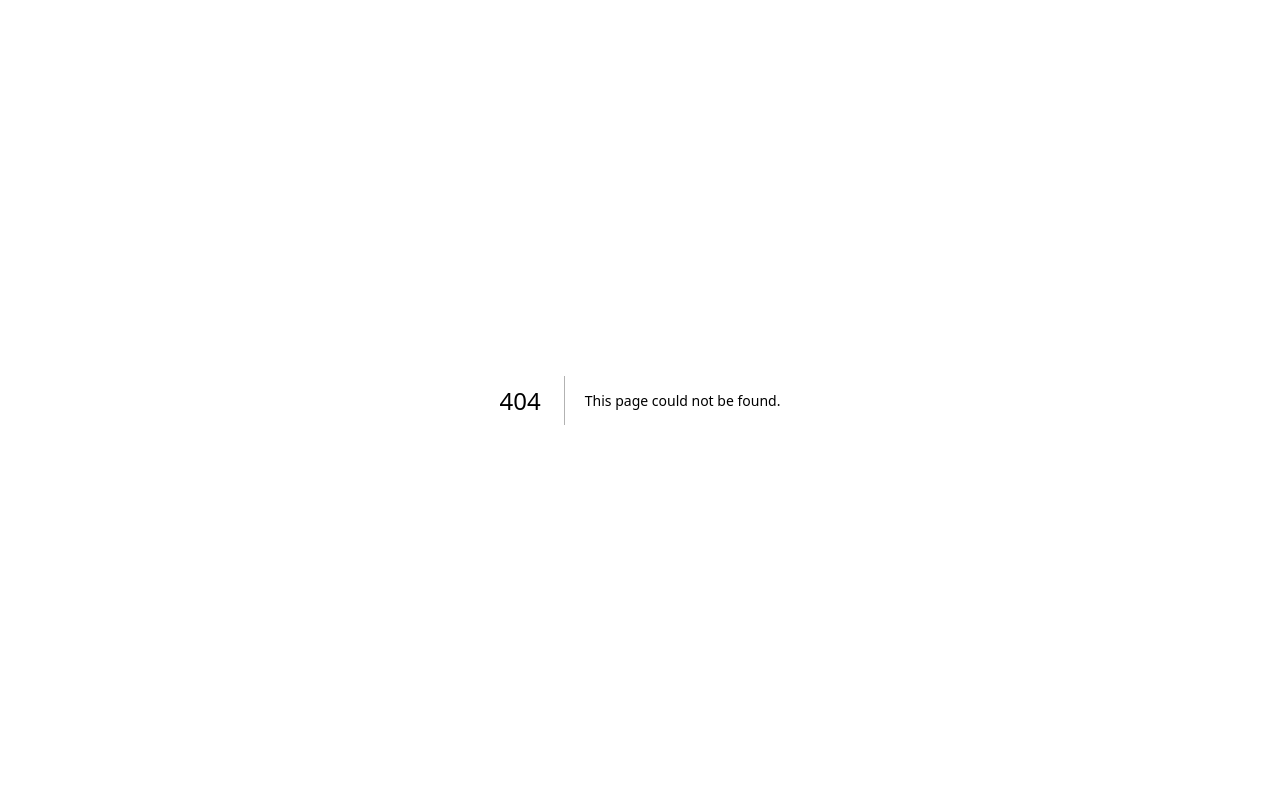
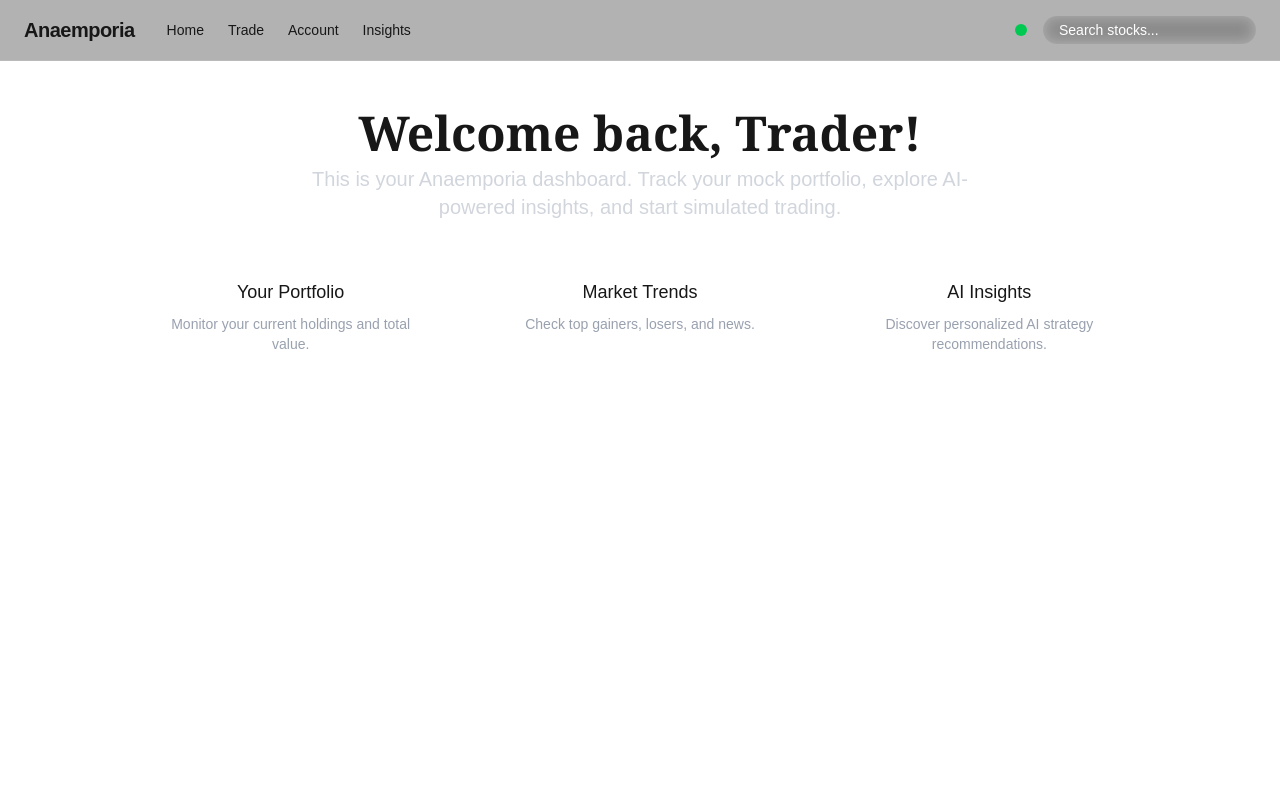
Before and after one commit to TanishqM1/anaemporiafrontend, a Next.js app: page /Homepage in a window 1280 px wide. Before the commit this address had no page. Shown: the top 800 px of the page. Built offline with nearby package versions, Linux system fonts and the light colour scheme; no server answers.

Commit message:
temp homepage

```diff
--- /dev/null
+++ b/app/Homepage/page.tsx
@@ -0,0 +1,38 @@
+"use client";
+
+import { UserButton, useUser } from "@clerk/nextjs";
+
+export default function DashboardPage() {
+  const { user } = useUser();
+
+  return (
+    <main className="flex flex-col items-center justify-start px-4 py-12 text-center min-h-screen">
+      <h1 className="text-4xl sm:text-5xl font-bold mb-2 font-serif">
+        Welcome back, {user?.firstName || "Trader"}!
+      </h1>
+      <p className="text-lg sm:text-xl text-gray-300 mb-8 max-w-2xl">
+        This is your Anaemporia dashboard. Track your mock portfolio, explore AI-powered insights, and start simulated trading.
+      </p>
+
+      {/* Example placeholder cards */}
+      <div className="grid grid-cols-1 sm:grid-cols-3 gap-6 w-full max-w-5xl">
+        <div className="rounded-xl bg-white/5 backdrop-blur p-6 border border-white/10">
+          <h2 className="text-lg font-medium mb-2">Your Portfolio</h2>
+          <p className="text-gray-400 text-sm">Monitor your current holdings and total value.</p>
+        </div>
+        <div className="rounded-xl bg-white/5 backdrop-blur p-6 border border-white/10">
+          <h2 className="text-lg font-medium mb-2">Market Trends</h2>
+          <p className="text-gray-400 text-sm">Check top gainers, losers, and news.</p>
+        </div>
+        <div className="rounded-xl bg-white/5 backdrop-blur p-6 border border-white/10">
+          <h2 className="text-lg font-medium mb-2">AI Insights</h2>
+          <p className="text-gray-400 text-sm">Discover personalized AI strategy recommendations.</p>
+        </div>
+      </div>
+
+      <div className="mt-12">
+        <UserButton />
+      </div>
+    </main>
+  );
+}
--- a/app/layout.tsx
+++ b/app/layout.tsx
@@ -1,6 +1,7 @@
 import { type Metadata } from "next";
 import { ClerkProvider } from "@clerk/nextjs";
 import "../styles/globals.css";
+import LayoutWrapper from "../componenets/LayoutWrapper";
 
 export const metadata: Metadata = {
   title: "Anaemporia — Mock Trading, Real Insights",
@@ -15,8 +16,8 @@ export default function RootLayout({
   return (
     <ClerkProvider>
       <html lang="en" className="h-full">
-        <body className="bg-gradient-to-br from-black via-purple-900 to-purple-700 text-white min-h-screen flex flex-col font-serif h-full">
-          {children}
+        <body className="bg-black text-white min-h-screen flex flex-col font-serif h-full">
+          <LayoutWrapper>{children}</LayoutWrapper>
         </body>
       </html>
     </ClerkProvider>
--- a/app/page.tsx
+++ b/app/page.tsx
@@ -11,28 +11,27 @@ import {
 export default function HomePage() {
   return (
     <main className="bg-gradient-to-tr from-black via-gray-900 to-purple-800 text-white flex flex-1 flex-col items-center justify-center text-center px-4 min-h-screen">
-      <h1 className="text-5xl sm:text-6xl font-bold mb-4 tracking-tight font-serif">
-        Welcome to Anaemporia
-      </h1>
-      <p className="text-lg sm:text-xl mb-8 max-w-xl mx-auto font-light">
-        Simulate trades, unlock AI-powered strategies, and master the markets in
-        a safe, elegant sandbox.
-      </p>
-
       <SignedOut>
+        <h1 className="text-5xl sm:text-6xl font-bold mb-4 tracking-tight font-serif">
+          Welcome to Anaemporia
+        </h1>
+        <p className="text-lg sm:text-xl mb-8 max-w-xl mx-auto font-light">
+          Simulate trades, unlock AI-powered strategies, and master the markets
+          in a safe, elegant sandbox.
+        </p>
         <div className="flex flex-col sm:flex-row gap-4 justify-center">
-          <SignInButton>
+          <SignInButton mode="redirect" forceRedirectUrl={"/Homepage"}>
             <button
               className="bg-white/10 backdrop-blur-md border border-white/20 text-white rounded-full font-medium text-base h-12 px-8 transition
-                   hover:bg-white/20 hover:border-white/30 hover:shadow-inner hover:shadow-white/10"
+                   hover:bg-white/20 hover:border-white/30 hover:shadow-inner hover:shadow-white/10 hover:cursor-pointer"
             >
               Sign In
             </button>
           </SignInButton>
-          <SignUpButton>
+          <SignUpButton mode="redirect" forceRedirectUrl={"/Homepage"}>
             <button
               className="bg-white/10 backdrop-blur-md border border-white/20 text-white rounded-full font-medium text-base h-12 px-8 transition
-                   hover:bg-white/20 hover:border-white/30 hover:shadow-inner hover:shadow-white/10"
+                   hover:bg-white/20 hover:border-white/30 hover:shadow-inner hover:shadow-white/10 hover:cursor-pointer"
             >
               Sign Up
             </button>
@@ -41,10 +40,14 @@ export default function HomePage() {
       </SignedOut>
 
       <SignedIn>
-        <UserButton />
-        <p className="mt-4 text-sm text-gray-300">
-          You're signed in — visit your dashboard to start exploring!
-        </p>
+        <h1 className="text-5xl sm:text-6xl font-bold mb-4 tracking-tight font-serif">
+          Already Logged In!
+        </h1>
+        <button className="bg-white/10 backdrop-blur-md border border-white/20 text-white rounded-full font-medium text-base h-12 px-8 transition
+                   hover:bg-white/20 hover:border-white/30 hover:shadow-inner hover:shadow-white/10 hover:cursor-pointer mt-10"
+                   onClick={() => (window.location.href = "/Homepage")}>
+          Homepage
+        </button>
       </SignedIn>
     </main>
   );
```
